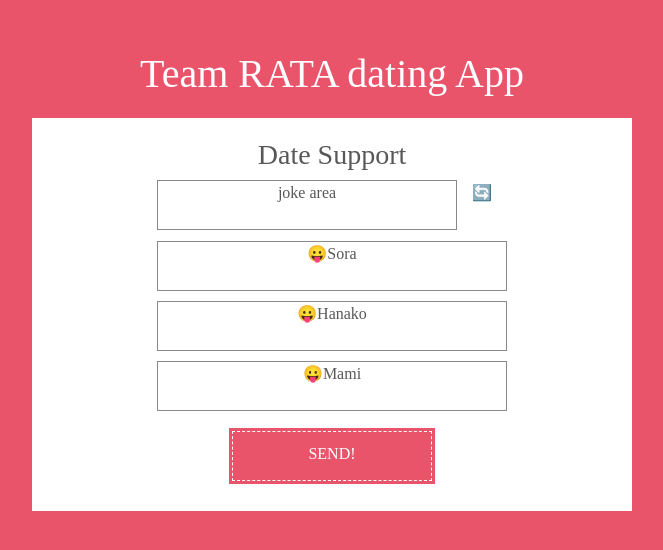
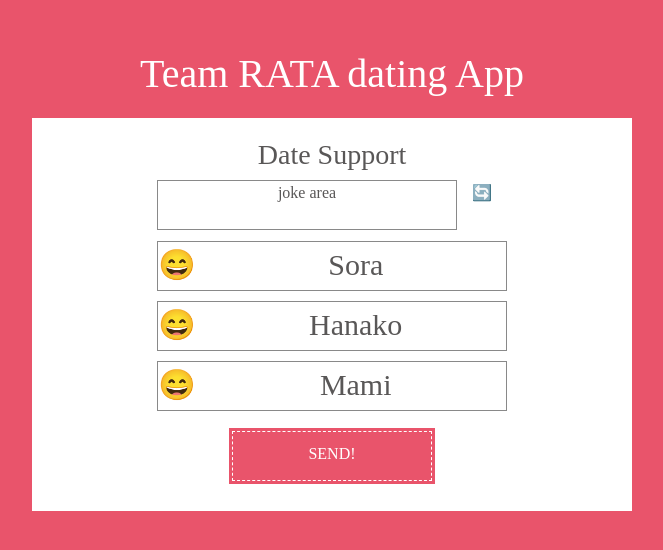
Before and after one commit to vianarafael/rakuten-api-project, a React (Create React App) app: page / in a window 1280 px wide. Both pictures are taken after a click on the element "DATE SUPPORT". Shown: the top 550 px of the page, without its empty margins (308-971 px from the left). Built offline with nearby package versions, Linux system fonts and the light colour scheme; a web font is replaced by a local one.

Commit message:
fix css.

```diff
--- a/src/components/Support.jsx
+++ b/src/components/Support.jsx
@@ -20,8 +20,11 @@ function Support() {
           }}
         >
           <span role="img" aria-label="HappyFace">
-            😛{usr}
+            😄
           </span>
+          <div>
+          {usr}
+          </div>
         </div>
       );
     }
--- a/src/redux.js
+++ b/src/redux.js
@@ -15,7 +15,7 @@ const initialState = {
 export const changeJoke = joke => {
   return {
     type: "CHANGE_JOKE",
-    joke: "",
+    joke
   }
 };
 
--- a/src/style/App.css
+++ b/src/style/App.css
@@ -59,6 +59,17 @@ h1{
   margin: 10px auto;
   cursor: pointer;
 }
+.user * {
+  display: inline-block;
+  font-size: 30px;
+}
+.user div {
+  /* border: 1px solid;
+  border-color: #898989; */
+  width: 300px;
+  margin: 0 0 0 10px;
+}
+
 .select {
   background-color: #FADBDA;
 }
```
